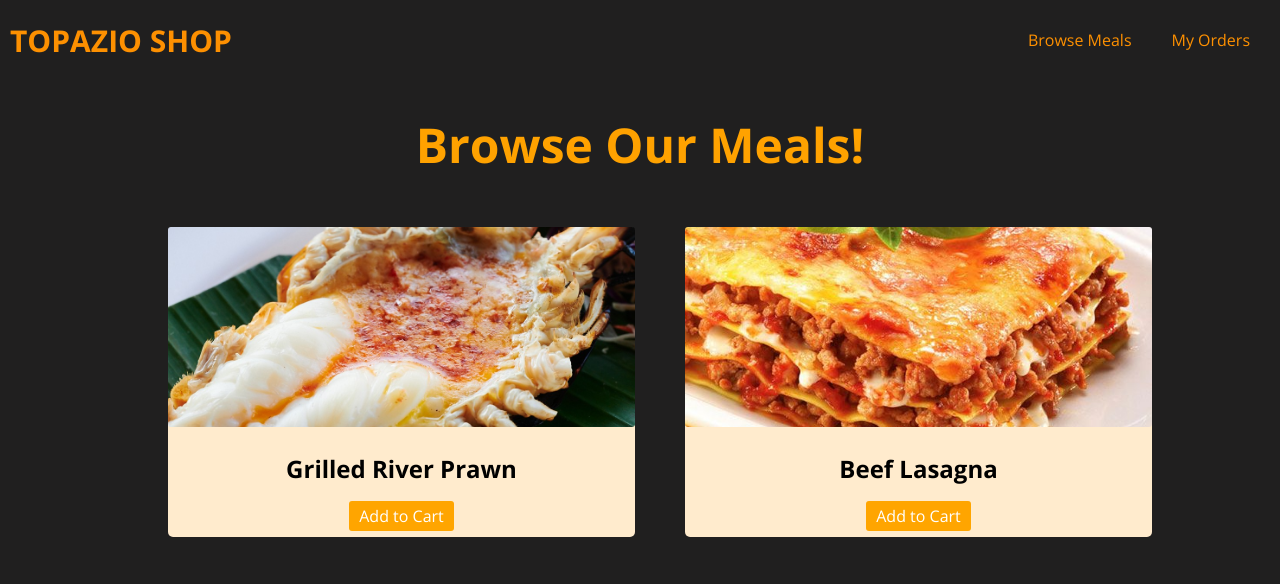
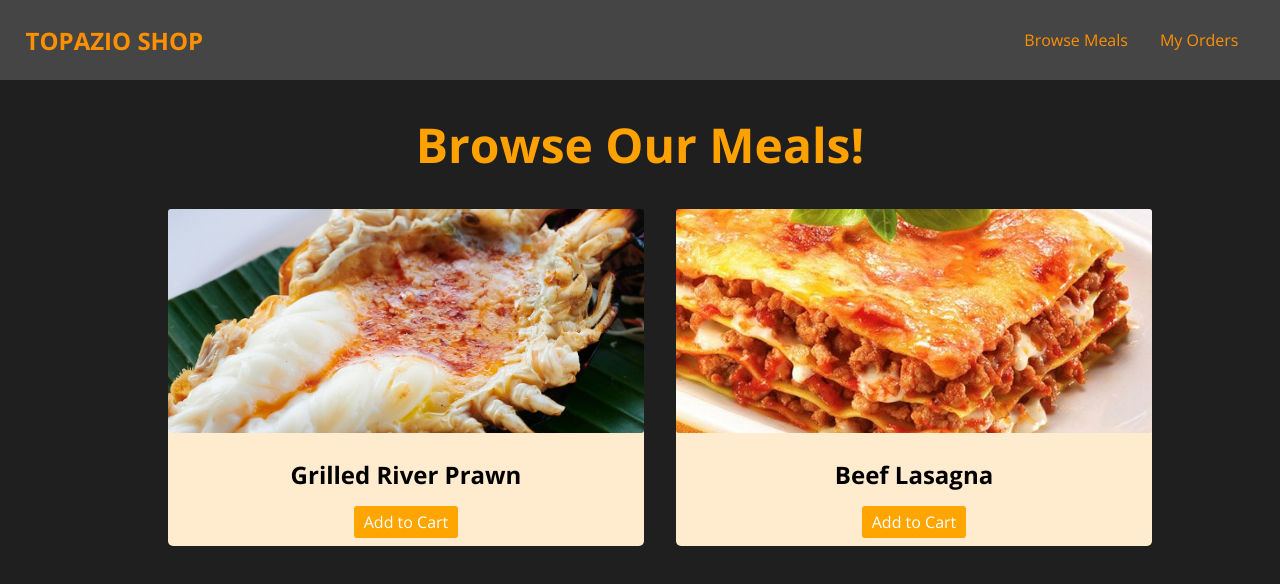
Before and after one commit to wichapons/food-shop, a plain HTML site: page index.html in a window 1280 px wide. Drawn offline with nearby package versions, Linux system fonts and the light colour scheme.

Commit message:
replace static px to rem and %

```diff
--- a/styles.css
+++ b/styles.css
@@ -13,16 +13,17 @@ ul{
 }
 
 #main-header{
-    height: 80px;
+    height: 5rem;
     display: flex;
     justify-content: space-between;
     align-items: center;
-    margin: 0 10px;
+    padding: 0 2%;
+    background-color: rgb(70, 69, 69);
 }
 
 #logo{
     text-transform: uppercase;
-    font-size: 30px;
+    font-size: 1.5rem;
     font-weight: bold;
     color: rgb(253, 144, 1);
 
@@ -40,11 +41,11 @@ ul{
 main h1{
     text-align: center;
     color: rgb(255, 162, 0);
-    font-size: 48px;
+    font-size: 3rem;
 }
 
 #main-header li{
-    margin: 0 20px;
+    margin: 0 1rem;
 }
 
 #main-header nav a{
@@ -53,13 +54,13 @@ main h1{
 
 #menu{
     width: 80%;
-    margin: 50px auto;
+    margin: 2rem auto;
 }
 
 #menu ul{
     display: grid;
     grid-template-columns: 1fr 1fr;
-    gap: 50px;
+    gap: 2rem;
     margin: 0;
 }
 
@@ -69,14 +70,14 @@ main h1{
 }
 
 .food-item img{
-    height: 200px;
+    height: 14rem;
     width: 100%;
     object-fit: cover;
     border-radius: 3px ;
 }
 
 .food-content{
-    margin:10px;
+    margin:0.8rem;
     text-align: center;
 }
 
@@ -84,7 +85,7 @@ main h1{
     background-color: orange;
     color: rgb(255, 255, 255);
     border-radius: 3px;
-    padding:4px 10px;
+    padding: 0.3rem 0.6rem;
 }
 
 .btn:hover{
```
